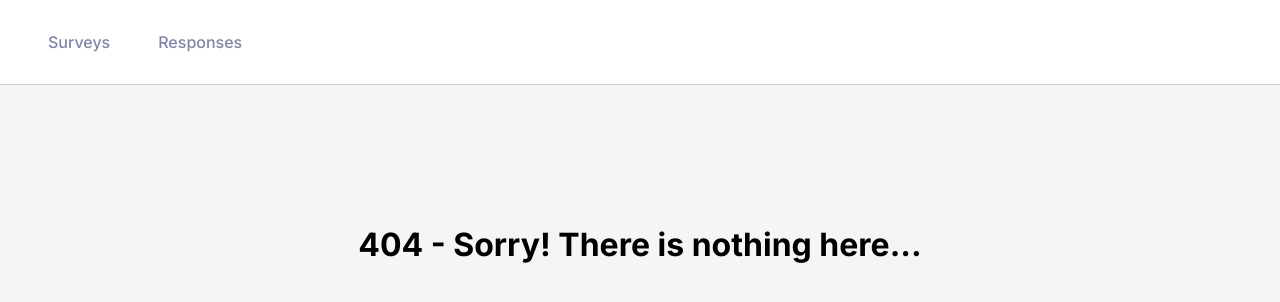
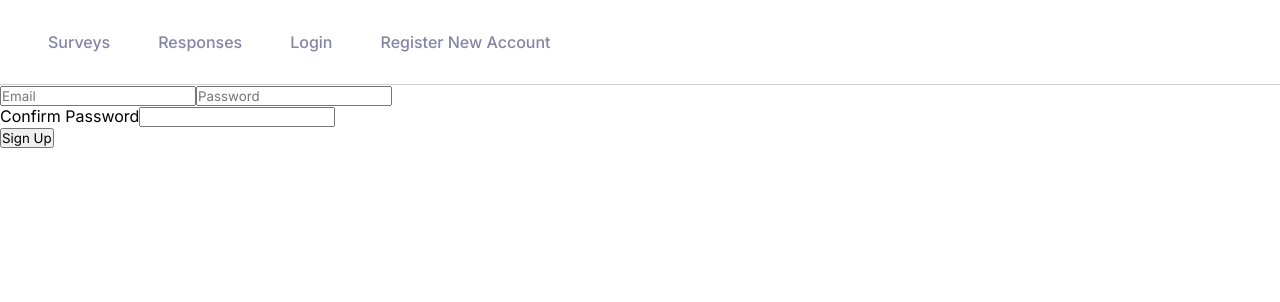
Before and after one commit to Esmanurrr/SurveyApp, a React (Vite) app: page /register in a window 1280 px wide. Before the commit this address had no page. Shown: the top 302 px of the page. Built offline with nearby package versions, Linux system fonts and the light colour scheme; no server answers.

Commit message:
added login and register

```diff
--- a/src/App.jsx
+++ b/src/App.jsx
@@ -1,14 +1,15 @@
 import { Outlet } from 'react-router-dom'
 import './App.css'
 import Navbar from './components/navbar/Navbar'
+import { AuthProvider } from './contexts/authContext'
 
 function App() {
 
   return (
-    <>
+    <AuthProvider>
       <Navbar />
       <Outlet/>
-    </>
+    </AuthProvider>
   )
 }
 
--- a/src/app/router/Routes.jsx
+++ b/src/app/router/Routes.jsx
@@ -8,6 +8,8 @@ import FillSurvey from "../../components/survey/FillSurvey.jsx";
 import NotFound from "../../components/infos/NotFound.jsx";
 import Responses from "../../components/responses/Responses.jsx";
 import ResponseDetail from "../../components/responses/ResponseDetail.jsx";
+import Login from "../../components/auth/Login.jsx";
+import Register from "../../components/auth/Register.jsx";
 
 
 export const router = createBrowserRouter(([
@@ -22,8 +24,9 @@ export const router = createBrowserRouter(([
             { path: 'survey/fill-survey/:surveyId', element: <FillSurvey/>},
             { path: 'responses', element: <Responses/>},
             { path: 'response/:responseId', element: <ResponseDetail/>},
+            { path: 'login', element: <Login/>},
+            { path: 'register', element: <Register/>},
             { path: '*', element: <NotFound/>}
-
         ]
     }
 ]))
--- /dev/null
+++ b/src/components/auth/Login.jsx
@@ -0,0 +1,48 @@
+import React, { useState } from "react";
+import { doSignInWithEmailAndPassword } from "../../firebase/auth";
+import { useAuth } from "../../contexts/authContext";
+import { Navigate } from "react-router-dom";
+
+function Login() {
+  const { userLoggedIn } = useAuth();
+  const [email, setEmail] = useState("");
+  const [password, setPassword] = useState("");
+  const [isSigningIn, setIsSigningIn] = useState(false);
+  const [errorMessage, setErrorMessage] = useState("");
+
+  const handleLogin = async (e) => {
+    e.preventDefault();
+    if (!isSigningIn) {
+      setIsSigningIn(true);
+      await doSignInWithEmailAndPassword(email, password);
+      setIsSigningIn(false);
+    }
+  };
+
+  if (userLoggedIn) {
+    return <Navigate to="/" replace />;
+  }
+
+  return (
+    <>
+      {userLoggedIn && <Navigate to={"/"} replace={true} />}
+      <form onSubmit={handleLogin}>
+        <input
+          type="email"
+          placeholder="Email"
+          value={email}
+          onChange={(e) => setEmail(e.target.value)}
+        />
+        <input
+          type="password"
+          placeholder="Password"
+          value={password}
+          onChange={(e) => setPassword(e.target.value)}
+        />
+        <button type="submit">Login</button>
+      </form>
+    </>
+  );
+}
+
+export default Login;
--- /dev/null
+++ b/src/components/auth/Register.jsx
@@ -0,0 +1,63 @@
+import React, { useState } from "react";
+import { doCreateUserWithEmailAndPassword } from "../../firebase/auth";
+import { Navigate, useNavigate } from "react-router-dom";
+import { useAuth } from "../../contexts/authContext";
+
+function Register() {
+  const [email, setEmail] = useState("");
+  const [password, setPassword] = useState("");
+  const [confirmPassword, setconfirmPassword] = useState("");
+  const [isRegistering, setIsRegistering] = useState(false);
+
+  const { userLoggedIn } = useAuth();
+
+  const handleRegister = async (e) => {
+    e.preventDefault();
+    if (!isRegistering) {
+      setIsRegistering(true);
+      await doCreateUserWithEmailAndPassword(email, password);
+    }
+  };
+
+  return (
+    <>
+      {userLoggedIn && <Navigate to={"/"} replace={true} />}
+
+      <form onSubmit={handleRegister}>
+        <input
+          type="email"
+          placeholder="Email"
+          value={email}
+          onChange={(e) => setEmail(e.target.value)}
+        />
+        <input
+          type="password"
+          placeholder="Password"
+          value={password}
+          onChange={(e) => setPassword(e.target.value)}
+        />
+        <div>
+          <label>Confirm Password</label>
+          <input
+            disabled={isRegistering}
+            type="password"
+            autoComplete="off"
+            required
+            value={confirmPassword}
+            onChange={(e) => {
+              setconfirmPassword(e.target.value);
+            }}
+          />
+        </div>
+        <button
+          type="submit"
+          disabled={isRegistering}
+        >
+          {isRegistering ? "Signing Up..." : "Sign Up"}
+        </button>
+      </form>
+    </>
+  );
+}
+
+export default Register;
--- a/src/components/navbar/Navbar.jsx
+++ b/src/components/navbar/Navbar.jsx
@@ -1,16 +1,47 @@
-import React from 'react'
-import { Link } from 'react-router-dom'
-import { NavbarWrapper } from '../../style'
+import React from "react";
+import { Link, useNavigate } from "react-router-dom";
+import { NavbarWrapper } from "../../style";
+import { useAuth } from "../../contexts/authContext";
+import { doSignOut } from "../../firebase/auth";
 
 const Navbar = () => {
+  const navigate = useNavigate();
+  const { userLoggedIn } = useAuth();
   return (
     <NavbarWrapper>
-        <ul>
-            <li><Link to="/">Surveys</Link></li>
-            <li><Link to="/responses">Responses</Link></li>
-        </ul>
+      <ul>
+        <li>
+          <Link to="/">Surveys</Link>
+        </li>
+        <li>
+          <Link to="/responses">Responses</Link>
+        </li>
+        {userLoggedIn ? (
+          <>
+            <button
+              onClick={() => {
+                doSignOut().then(() => {
+                  navigate("/login");
+                });
+              }}
+              className="text-sm text-blue-600 underline"
+            >
+              Logout
+            </button>
+          </>
+        ) : (
+          <>
+            <Link to={"/login"}>
+              Login
+            </Link>
+            <Link to={"/register"}>
+              Register New Account
+            </Link>
+          </>
+        )}
+      </ul>
     </NavbarWrapper>
-  )
-}
+  );
+};
 
-export default Navbar
+export default Navbar;
--- /dev/null
+++ b/src/contexts/authContext/index.jsx
@@ -0,0 +1,43 @@
+import { onAuthStateChanged } from "firebase/auth";
+import React, { useContext, useEffect, useState } from "react";
+import {auth} from "../../firebase/firebase"
+
+const AuthContext = React.createContext();
+
+export function useAuth(){
+    return useContext(AuthContext);
+}
+
+export function AuthProvider({children}) {
+    const [currentUser, setCurrentUser] = useState(null);
+    const [userLoggedIn, setUserLoggedIn] = useState(false);
+    const [loading, setLoading] = useState(true);
+
+    useEffect(() => {
+        const unsubscribe = onAuthStateChanged(auth, initializeUser);
+        return unsubscribe;
+    },[])
+
+    async function initializeUser(user){
+        if(user){
+            setCurrentUser({...user});
+            setUserLoggedIn(true);
+        } else {
+            setCurrentUser(null);
+            setUserLoggedIn(false);
+        }
+        setLoading(false);
+    }
+
+    const value = {
+        currentUser,
+        userLoggedIn,
+        loading
+    };
+
+    return (
+        <AuthContext.Provider value={value}>
+            {!loading && children}
+        </AuthContext.Provider>
+    )
+}
--- /dev/null
+++ b/src/firebase/auth.js
@@ -0,0 +1,28 @@
+import { createUserWithEmailAndPassword, sendEmailVerification, sendPasswordResetEmail, signInWithEmailAndPassword, updatePassword } from "firebase/auth";
+import {auth} from "./firebase";
+
+export const doCreateUserWithEmailAndPassword = async (email, password) => {
+    return createUserWithEmailAndPassword(auth, email, password);
+};
+
+export const doSignInWithEmailAndPassword = (email, password) => {
+    return signInWithEmailAndPassword(auth, email, password);
+};
+
+export const doSignOut = () => {
+    return auth.signOut();
+};
+
+// export const doPasswordReset = (email) => {
+//     return sendPasswordResetEmail(auth, email);
+// };
+
+// export const doPasswordChange = (password) =>  {
+//     return updatePassword(auth.currentUser, password);
+// };
+
+// export const doSendEmailVerification = () => {
+//     return sendEmailVerification(auth.currentUser, {
+//         url: `${window.location.origin}/home`,
+//     });
+// };
--- /dev/null
+++ b/src/firebase/firebase.js
@@ -0,0 +1,25 @@
+// Import the functions you need from the SDKs you need
+import { initializeApp } from "firebase/app";
+import { getAuth } from "firebase/auth";
+
+// Your web app's Firebase configuration
+const firebaseConfig = {
+  apiKey: "AIzaSyBIc7SnhKLcKnXrd7SiMBv3qJAeUCOVC28",
+  authDomain: "survey-app-server-6ef65.firebaseapp.com",
+  projectId: "survey-app-server-6ef65",
+  storageBucket: "survey-app-server-6ef65.appspot.com",
+  messagingSenderId: "777600249477",
+  appId: "1:777600249477:web:7c1c180a67c9833d1f03ec"
+};
+
+// Initialize Firebase
+const app = initializeApp(firebaseConfig);
+const auth = getAuth(app);
+
+// İhtiyacınıza göre Firestore veya Realtime Database'i burada da başlatabilirsiniz
+// Örneğin Firestore kullanıyorsanız:
+import { getFirestore } from "firebase/firestore";
+const db = getFirestore(app);
+
+
+export {app, db, auth}; // Uygulama örneğini dışarı aktar
```
